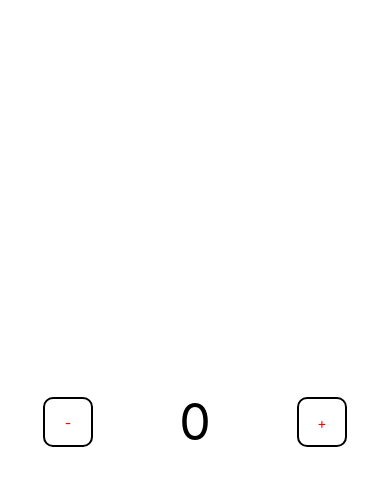
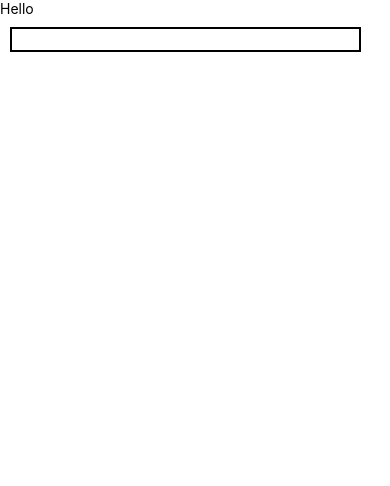
Before and after one commit to NeelPatel35/react-natice, a React Native app: screen / in a window 390 px wide. Shown: the top 486 px of the page. Built offline with nearby package versions, Linux system fonts and the light colour scheme.

Commit message:
TextInput and manage state

```diff
--- a/App.js
+++ b/App.js
@@ -1,94 +1,38 @@
 import React, { useState } from 'react'
-import { View, Text, StatusBar, StyleSheet, Button, TouchableOpacity } from 'react-native'
-
-// import {customStyle} from './style';
+import { View, Text, TextInput, StyleSheet, BackHandler } from 'react-native'
 
 export default function App() {
-  const [counter, setcounter] = useState(0)
+  const [inputBoxValue, setInputBoxValue] = useState("");
 
-  const increment = () => {
-    setcounter(counter + 1)
+  const inutboxChagne = (value) => {
+setInputBoxValue(value)
   }
-  const decrement = () => {
-    if(counter >0){
-      setcounter(counter - 1)
-    }
-  }
+
   return (
-    <View style={style.container}>
-      <TouchableOpacity onPress={decrement}>
-        <View style={style.customBtn}>
-          <Text style={style.text}>-</Text>
-        </View>
-      </TouchableOpacity>
-
-      <Text style={{ fontSize: 50 }}>{counter}</Text>
-
-      <TouchableOpacity onPress={increment}>
-        <View style={style.customBtn}>
-          <Text style={style.text}>+</Text>
-        </View>
-      </TouchableOpacity>
+    <View style={style.mainContainer}>
+      <Text>Hello</Text>
+      <TextInput style={style.inputBox} value={inputBoxValue} onChangeText={(value)=>{inutboxChagne(value)}} />
+      <View style={style.outputView}>
+        <Text>{inputBoxValue}</Text>
+      </View>
     </View>
-  );
+  )
 }
 
 const style = StyleSheet.create({
-  container: {
+  mainContainer: {
     flex: 1,
-    flexDirection: "row",
-    justifyContent: "space-around",
-    alignItems: "center",
   },
-  customBtn: {
-    border: "2px solid black",
-    backgroundColor: "white",
-    color: "white",
-    height: 50,
-    width: 50,
-    alignItems: "center",
+  outputView: {
+    flex: 1,
     justifyContent: "center",
-    borderRadius: 10
+    alignItems: "center"
   },
-  text: {
-    color: "red",
+  inputBox: {
+    borderWidth: 2,
+    borderColor: "black",
+    margin: 10,
+    padding: 2,
+    width: "90vw"
   }
 })
-
-
-
-
-
-
-
-
-
-
-
-
-
-
-
-
-
-
-
-
-// export default function App() {
-//   return (
-//     <View style={{ flex: 1 }}>
-//       {/* TO SHOW ALL PROPERTY OF STATUSBAR TO PRESS CTR+SPACE */}
-//       <StatusBar backgroundColor={"red"} />
-//       {/* <StatusBar hidden={true} backgroundColor={"red"} /> */}
-//       <View style={{ flex: 1, justifyContent: "center", alignItems: "center" }}>
-//         <Text style={{ fontSize: 20, fontWeight: "bold", color: "red" }}>Hello </Text>
-//       </View>
-//       <View style={{ flex: 1, justifyContent: "center", alignItems: "center" }}>
-//         <Text>World!</Text>
-//       </View>
-//       <View style={{ flex: 1, justifyContent: "center", alignItems: "center" }}>
-//         <Text>Awesome</Text>
-//       </View>
-//     </View>
-//   )
-// }
```
